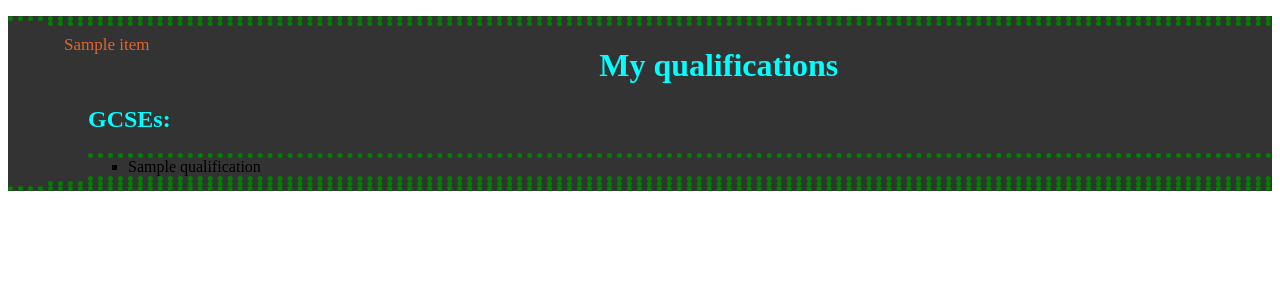
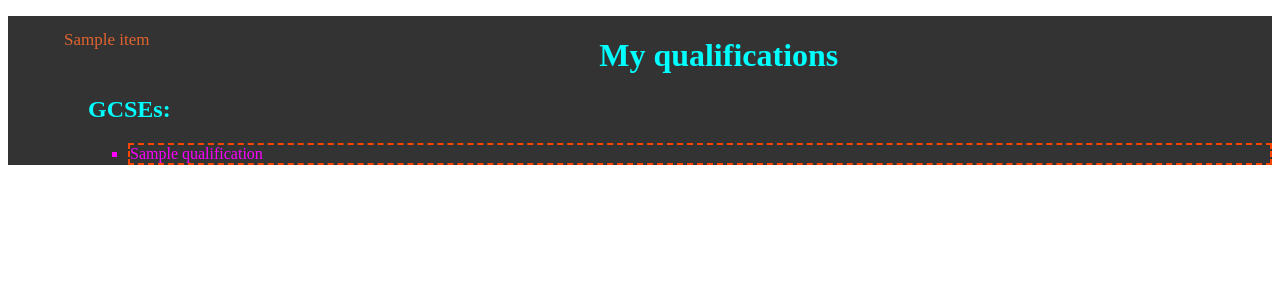
Before and after one commit to Player23thumb/My-website, a Flask app: template templates/qualifications.html in a window 1280 px wide. Shown: the top 300 px of the page. Run offline with Flask 3, Linux system fonts and the light colour scheme; the template is opened without the code that fills it: most values are stand-ins (such as "Sample title", 1, 10 or a date in 2020).

Commit message:
Update list item color and border styles

```diff
--- a/static/qualifications.css
+++ b/static/qualifications.css
@@ -2,10 +2,9 @@ h1 {
   text-align: center;
   font-weight: bold;
 }
-ul {
-  border-block: 5px dotted green;
+
+li {
+  color: magenta;
+  list-style-type: square;
+  border: 2px dashed orangered;
 }
-li {
-  color: lilac;
-  list-style-type: square;
-}
```
